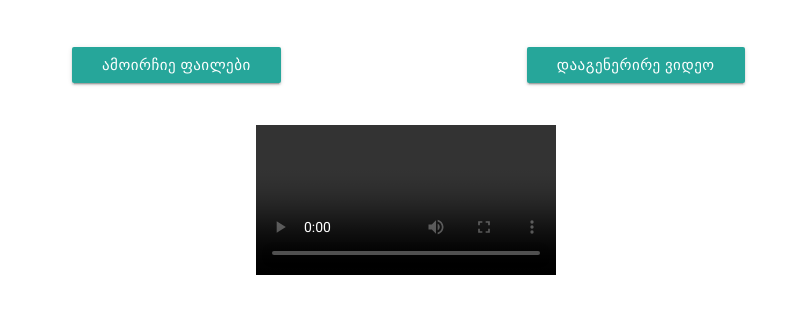
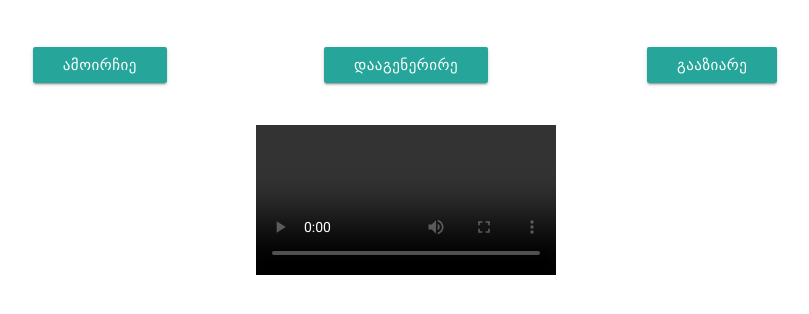
Before and after one commit to Nikaoto/Sami, a plain HTML site: page draft.html in a window 1280 px wide. Shown: the part 166-480 px from the top of the page, without its empty margins (234-1043 px from the left). Drawn offline with nearby package versions, Linux system fonts and the light colour scheme.

Commit message:
add video download func

```diff
--- a/draft.html
+++ b/draft.html
@@ -57,16 +57,21 @@
 	</div>
 	<!--Content-->
 	<div class="row" id="content">
-		<div class="col s6 center">
+		<div class="col s4 center">
 			<input type="file" name="file" id="imageinput" class="inputfile" multiple/>
 			<label for="imageinput" class="btn waves-effect waves-light" onclick="">
-				ამოირჩიე ფაილები
+				ამოირჩიე
 			</label>
 		</div>
-		<div class="col s6 center">
+		<div class="col s4 center">
 			<button class="btn waves-effect waves-dark" onclick="generateVideo()">
-				დააგენერირე ვიდეო
+				დააგენერირე
 			</button>
+		</div>
+		<div class="col s4 center">
+			<a id="savebtn" download="video.webm" class="btn waves-effect waves-dark">
+				გააზიარე
+			</a>
 		</div>
 	</div>
 	<div class="row" id="result">
@@ -191,11 +196,11 @@
 
 	function finalizeVideo() {
 		console.log("finalizing")
-		//var startTime = +new Date
 		video.compile(false, (output) => {
 			console.log(output)
 			var url = window.URL.createObjectURL(output);
 			document.getElementById("videoplayer").src = url
+			document.getElementById("savebtn").href = url
 		})
 	}
 </script>
```
